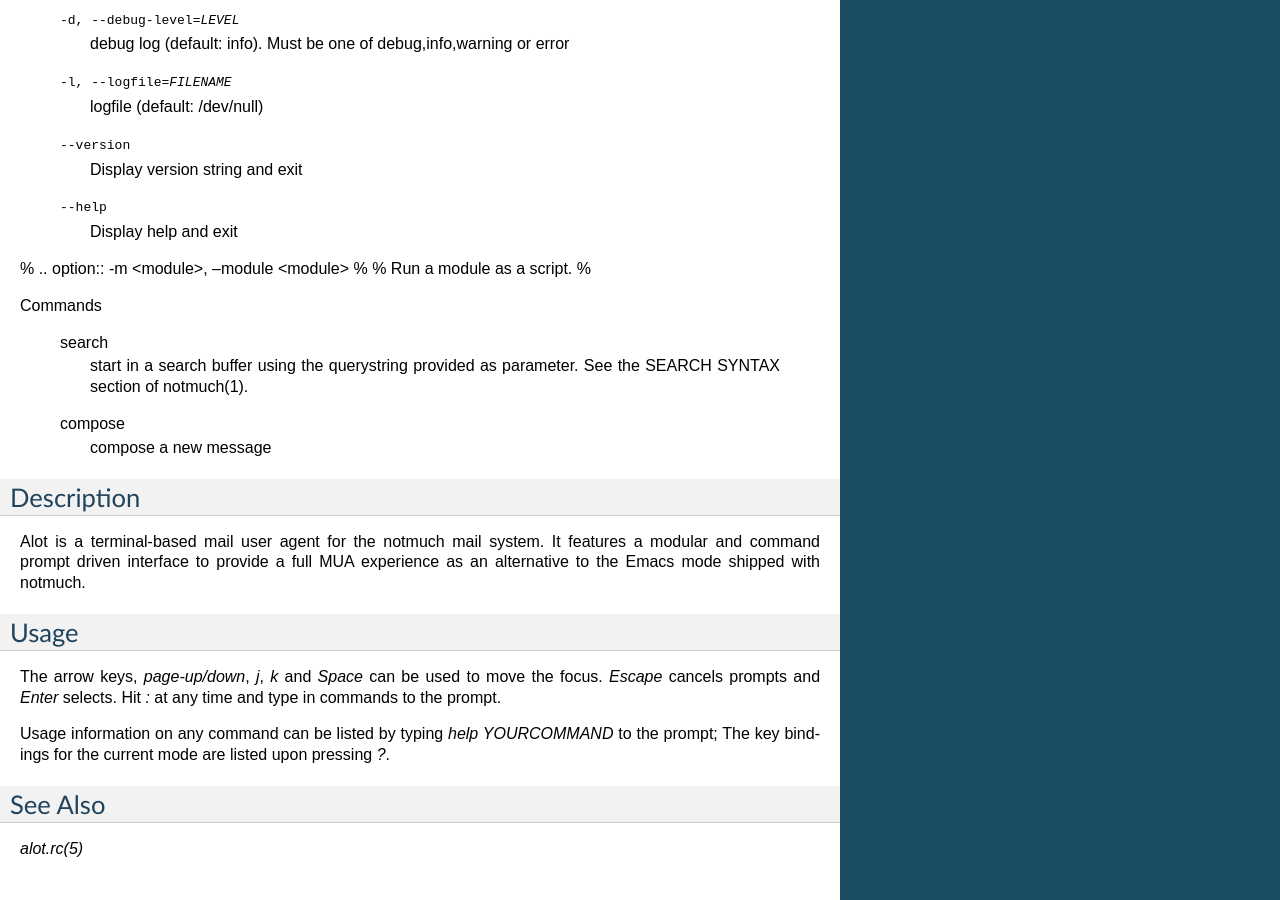
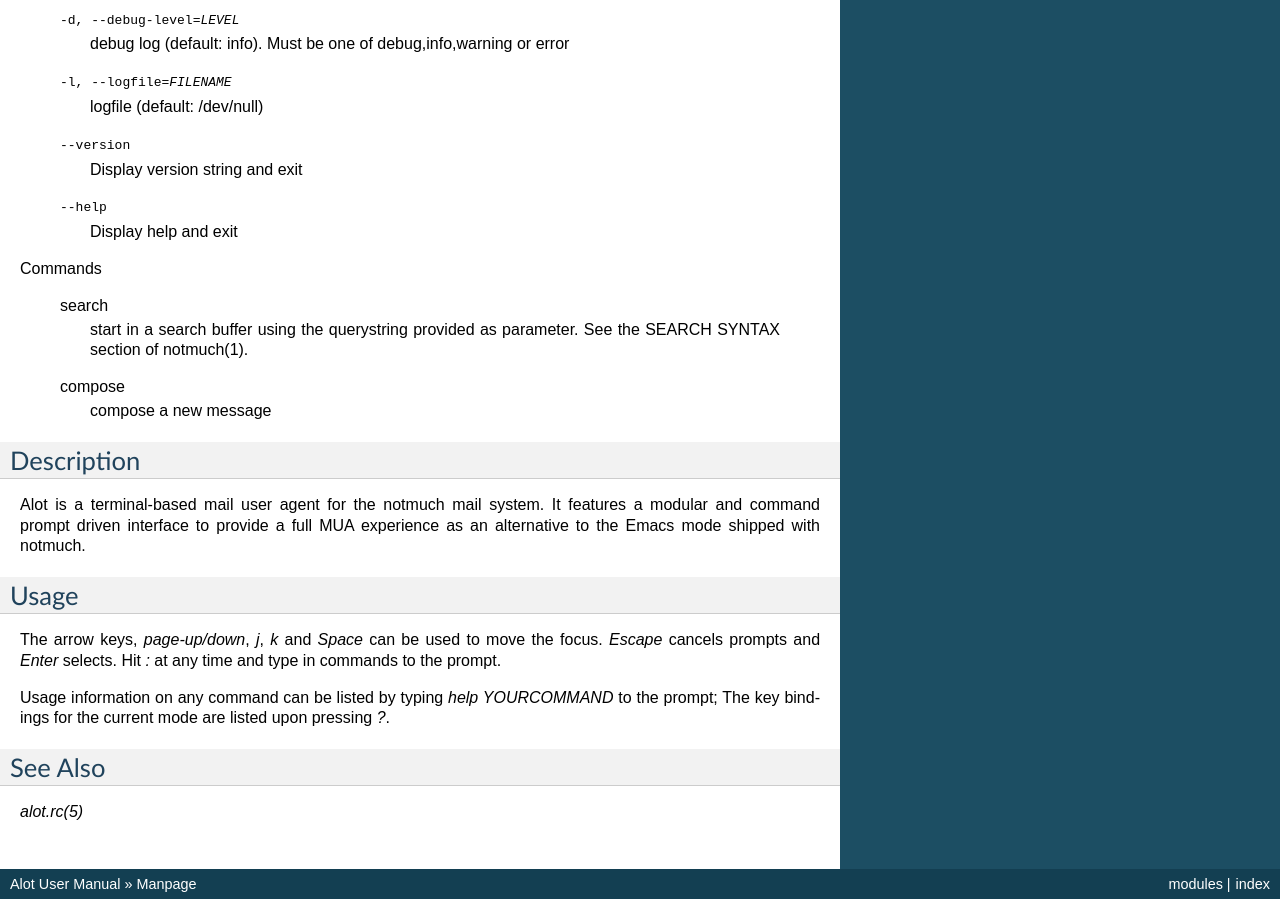
Before and after one commit to pazz/alot, a Sphinx documentation site: the page built from docs/source/manpage.rst, in a window 1280 px wide and 900 px high, scrolled down 535 px. Built offline with Sphinx 7.4.7, drawn with Linux system fonts in a browser that asks for light colours.

Commit message:
fix synopsis.rst in manpage

```diff
--- a/docs/source/manpage.rst
+++ b/docs/source/manpage.rst
@@ -22,5 +22,5 @@
 
 
 See Also
------
+--------
 :manpage:`alot.rc(5)`
--- a/docs/source/usage/synopsis.rst
+++ b/docs/source/usage/synopsis.rst
@@ -16,11 +16,6 @@
     --version                      Display version string and exit
     --help                         Display  help and exit
 
-%    .. option:: -m <module>, --module <module>
-%
-%       Run a module as a script.
-%
-
 
 Commands
 
```
